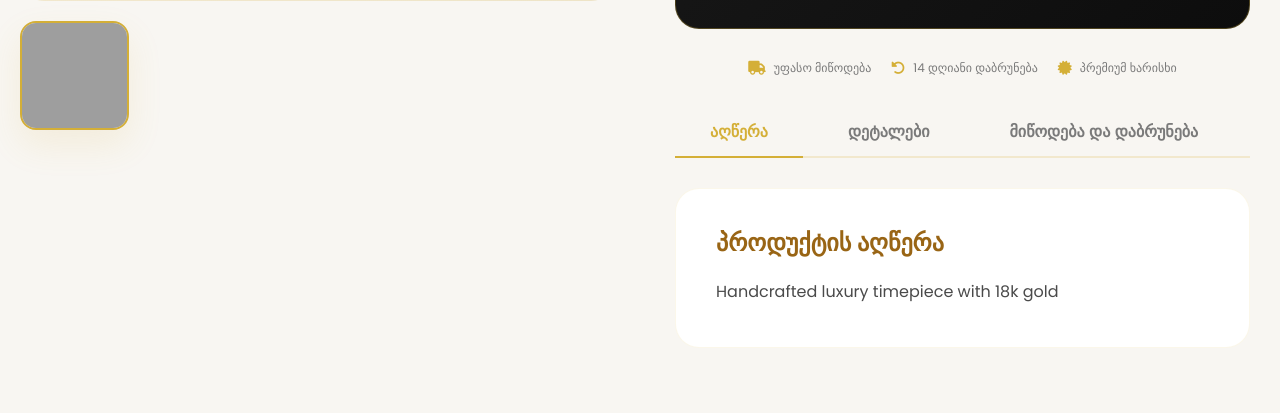
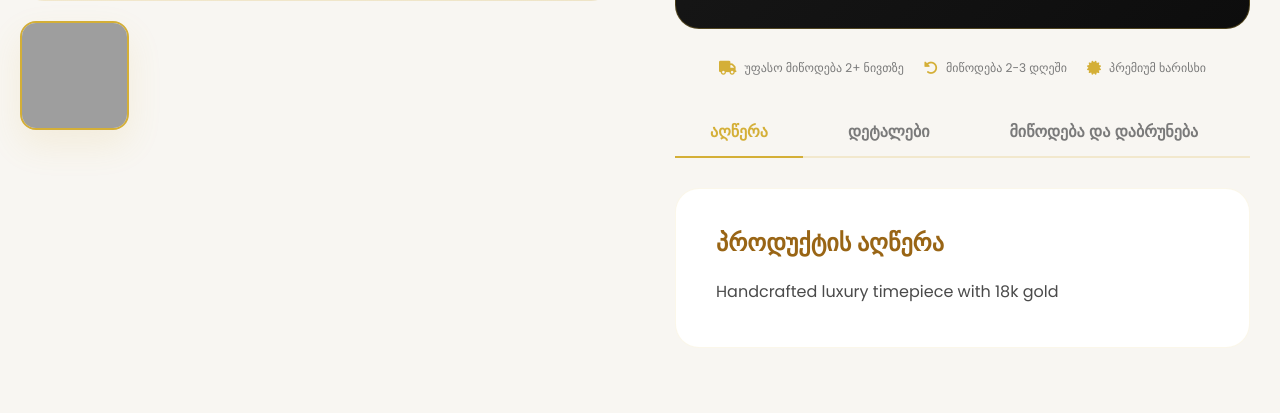
Before and after one commit to infosheikhge/sheikh_ge, a Flask app: page /product/1 in a window 1280 px wide. Shown: the part 724-1137 px from the top of the page. Run offline with Flask 3, Linux system fonts and the light colour scheme; data comes from the database, SQL or seed files in the repository; data that the repository does not hold is empty; grey boxes are pictures that could not be loaded.

Commit message:
Update product.html

```diff
--- a/templates/product.html
+++ b/templates/product.html
@@ -645,11 +645,11 @@
             <div class="extra-info">
                 <div class="extra-info-item">
                     <i class="fas fa-truck"></i>
-                    <span>უფასო მიწოდება</span>
+                    <span>უფასო მიწოდება 2+ ნივთზე</span>
                 </div>
                 <div class="extra-info-item">
                     <i class="fas fa-undo-alt"></i>
-                    <span>14 დღიანი დაბრუნება</span>
+                    <span>მიწოდება 2-3 დღეში</span>
                 </div>
                 <div class="extra-info-item">
                     <i class="fas fa-certificate"></i>
@@ -718,9 +718,8 @@
                 <div id="tab-shipping" class="tab-content-luxury">
                     <h3>მიწოდების და დაბრუნების პოლიტიკა</h3>
                     <div style="color: var(--text); line-height: 1.8;">
-                        <p><strong><i class="fas fa-truck" style="color: var(--gold); margin-right: 8px;"></i> უფასო მიწოდება</strong> - უფასო მიწოდება საქართველოს მასშტაბით.</p>
-                        <p style="margin-top: 15px;"><strong><i class="fas fa-clock" style="color: var(--gold); margin-right: 8px;"></i> მიწოდების დრო</strong> - 2-4 სამუშაო დღე თბილისში, 3-7 სამუშაო დღე რეგიონებში.</p>
-                        <p style="margin-top: 15px;"><strong><i class="fas fa-undo-alt" style="color: var(--gold); margin-right: 8px;"></i> დაბრუნების პოლიტიკა</strong> - 14 დღის განმავლობაში შეგიძლიათ დააბრუნოთ პროდუქტი, თუ ის არის მოუხმარი და ორიგინალურ შეფუთვაში.</p>
+                        <p><strong><i class="fas fa-truck" style="color: var(--gold); margin-right: 8px;"></i> უფასო მიწოდება</strong> - უფასო მიწოდება 2+ შეძენილ ნივთზე.</p>
+                        <p style="margin-top: 15px;"><strong><i class="fas fa-clock" style="color: var(--gold); margin-right: 8px;"></i> მიწოდების დრო</strong> - 2-3 სამუშაო დღე თბილისში</p>
                         <p style="margin-top: 15px;"><strong><i class="fas fa-headset" style="color: var(--gold); margin-right: 8px;"></i> მხარდაჭერა</strong> - 24/7 მხარდაჭერა ტელეფონით ან ელ-ფოსტით.</p>
                     </div>
                 </div>
```
